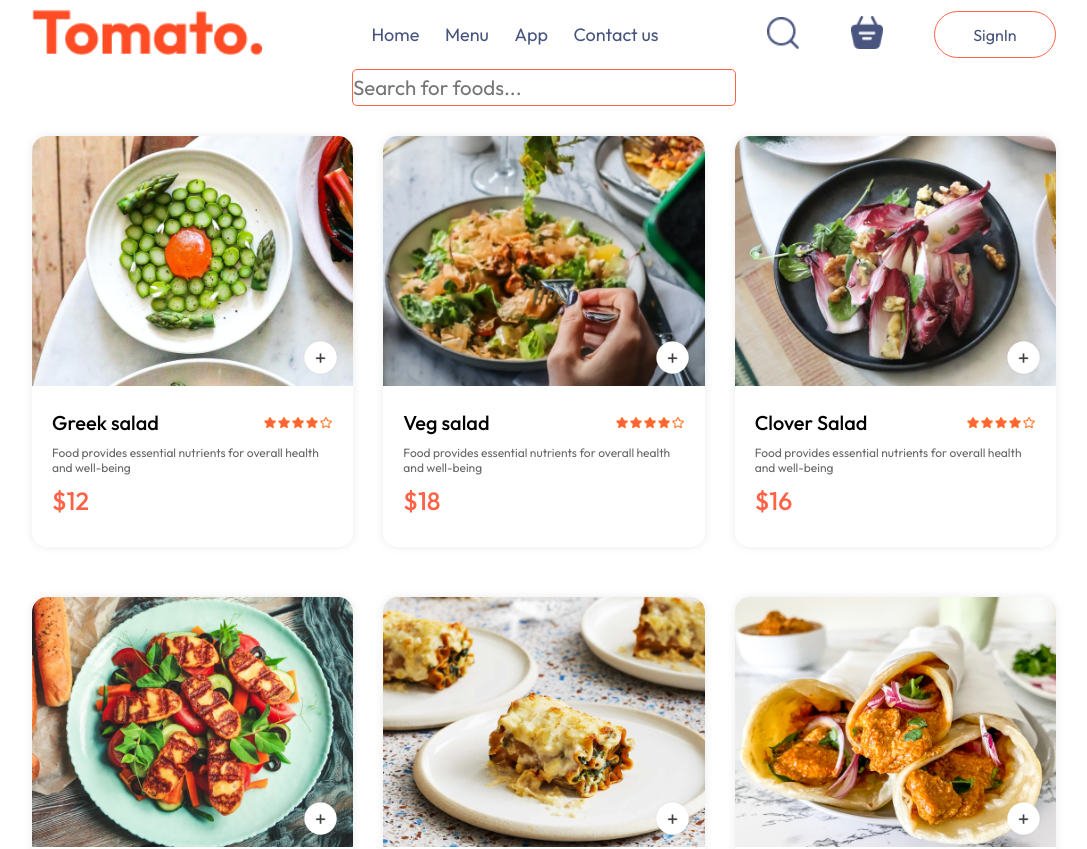
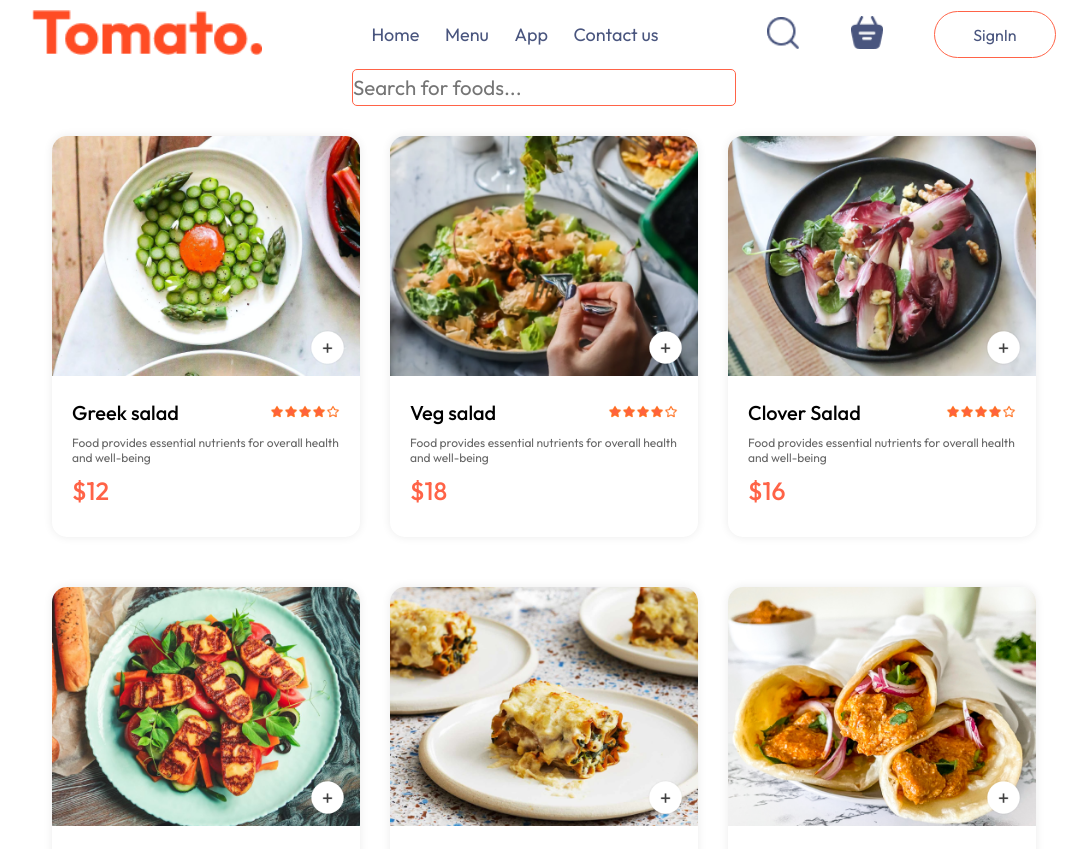
Before and after one commit to KiranDamodar/fooddeliveryapp, a React (Vite) app: page /fooddeliveryapp/search in a window 1280 px wide. Shown: the top 849 px of the page, without its empty margins (96-1183 px from the left). Built offline with nearby package versions, Linux system fonts and the light colour scheme.

Commit message:
fixed rendering

```diff
--- a/src/components/ExploreMenu/ExploreMenu.css
+++ b/src/components/ExploreMenu/ExploreMenu.css
@@ -31,7 +31,7 @@
 
 .explore-menu-list-items img {
   width: 7.5vw;
-  min-width: 80px;
+  min-width: 50px;
   cursor: pointer;
   transition: 0.2s;
   border-radius: 50%;
@@ -40,7 +40,7 @@
 .explore-menu-list-items p {
   margin-top: 1vw;
   color: #747474;
-  font-size: max(1.4vw, 16px);
+  font-size: max(1.6vw, 10px);
   cursor: pointer;
   text-align: center;
 }
--- a/src/components/FoodDisplay/FoodDisplay.css
+++ b/src/components/FoodDisplay/FoodDisplay.css
@@ -8,8 +8,8 @@
 
 .food-display-list {
   display: grid;
-  grid-template-columns: repeat(auto-fill, minmax(240px, 1fr));
-  margin-top: 30px;
-  gap: 30px;
+  grid-template-columns: repeat(auto-fill, minmax(200px, 1fr));
+  margin: 30px 20px 0px 20px;
+  gap: 10px;
   row-gap: 50px;
 }
--- a/src/components/navbar/Navbar.css
+++ b/src/components/navbar/Navbar.css
@@ -6,7 +6,7 @@
 }
 
 .navbar .logo {
-  width: 18vw;
+  width: max(18vw, 150px);
 }
 .navbar-menu {
   display: flex;
@@ -24,7 +24,7 @@
 }
 
 .navbar-right img {
-  width: 2.5vw;
+  width: max(2.5vw, 20px);
 }
 
 .signin-button {
```
